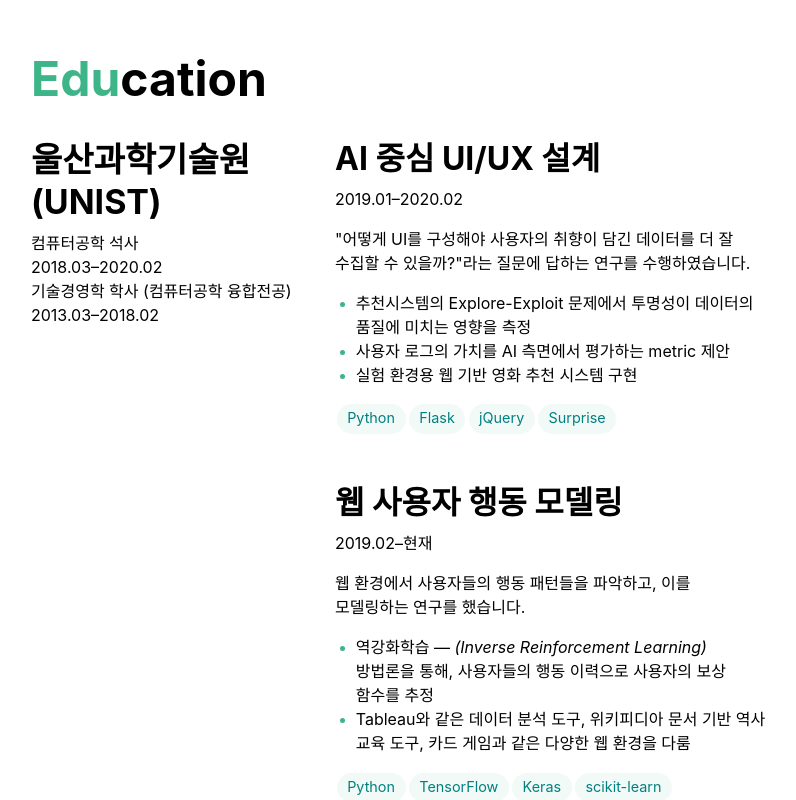
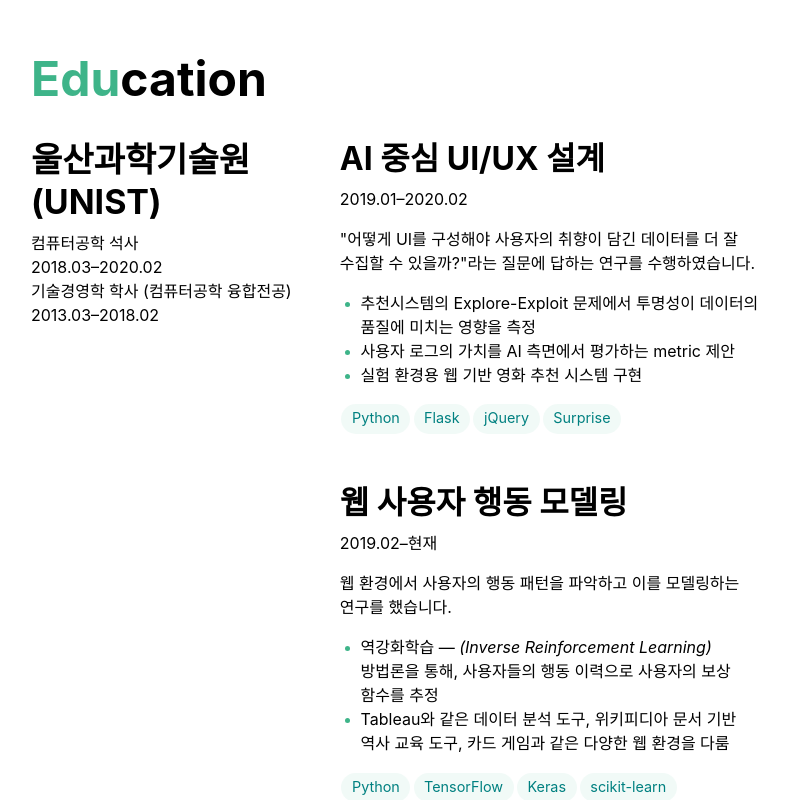
Before and after one commit to simulacre7/resume, a React (Create React App) app: page / in a window 1280 px wide. Shown: the part 1640-2440 px from the top of the page, without its empty margins (241-1037 px from the left). Built offline with nearby package versions, Linux system fonts and the light colour scheme; a web font is replaced by a local one.

Commit message:
fix: minor style & text

```diff
--- a/src/components/TwoColumn/Education.jsx
+++ b/src/components/TwoColumn/Education.jsx
@@ -56,8 +56,8 @@ export default function Education() {
             time="2019.02&ndash;현재"
             description={
               <>
-                웹 환경에서 사용자들의 행동 패턴들을 파악하고, 이를 모델링하는
-                연구를 했습니다.
+                웹 환경에서 사용자의 행동 패턴을 파악하고 이를 모델링하는 연구를
+                했습니다.
               </>
             }
             did={[
--- a/src/components/TwoColumn/RowLeftCell.jsx
+++ b/src/components/TwoColumn/RowLeftCell.jsx
@@ -20,7 +20,7 @@ export default function RowLeftCell({
         msFlexPreferredSize: "100%",
         paddingBottom: "1rem",
       }
-    : { flexBasis: "18rem", paddingRight: "1rem", flexShrink: "0" };
+    : { flexBasis: "18rem", paddingRight: "1.3rem", flexShrink: "0" };
 
   return (
     <div style={containerStyle}>
```
